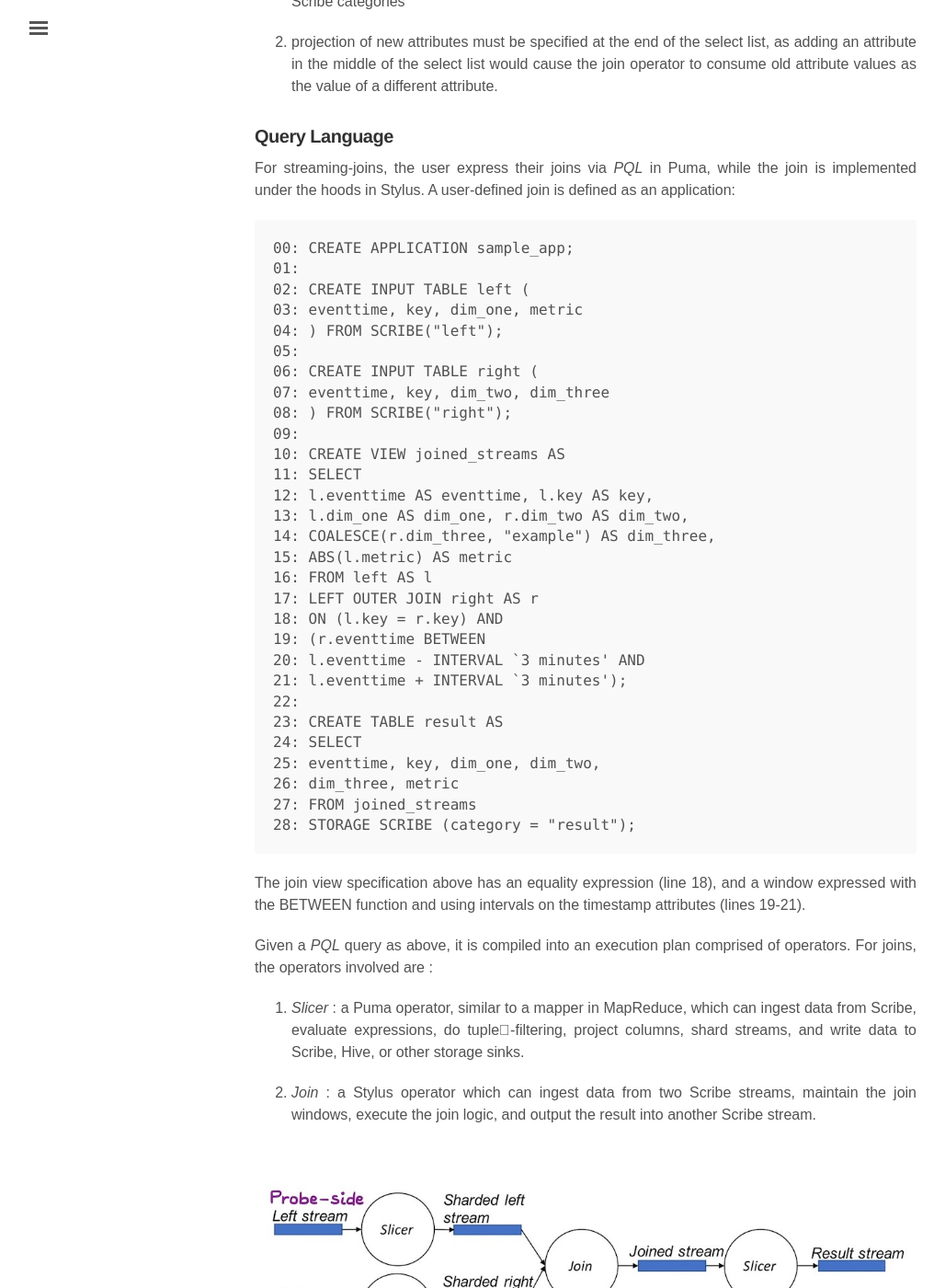
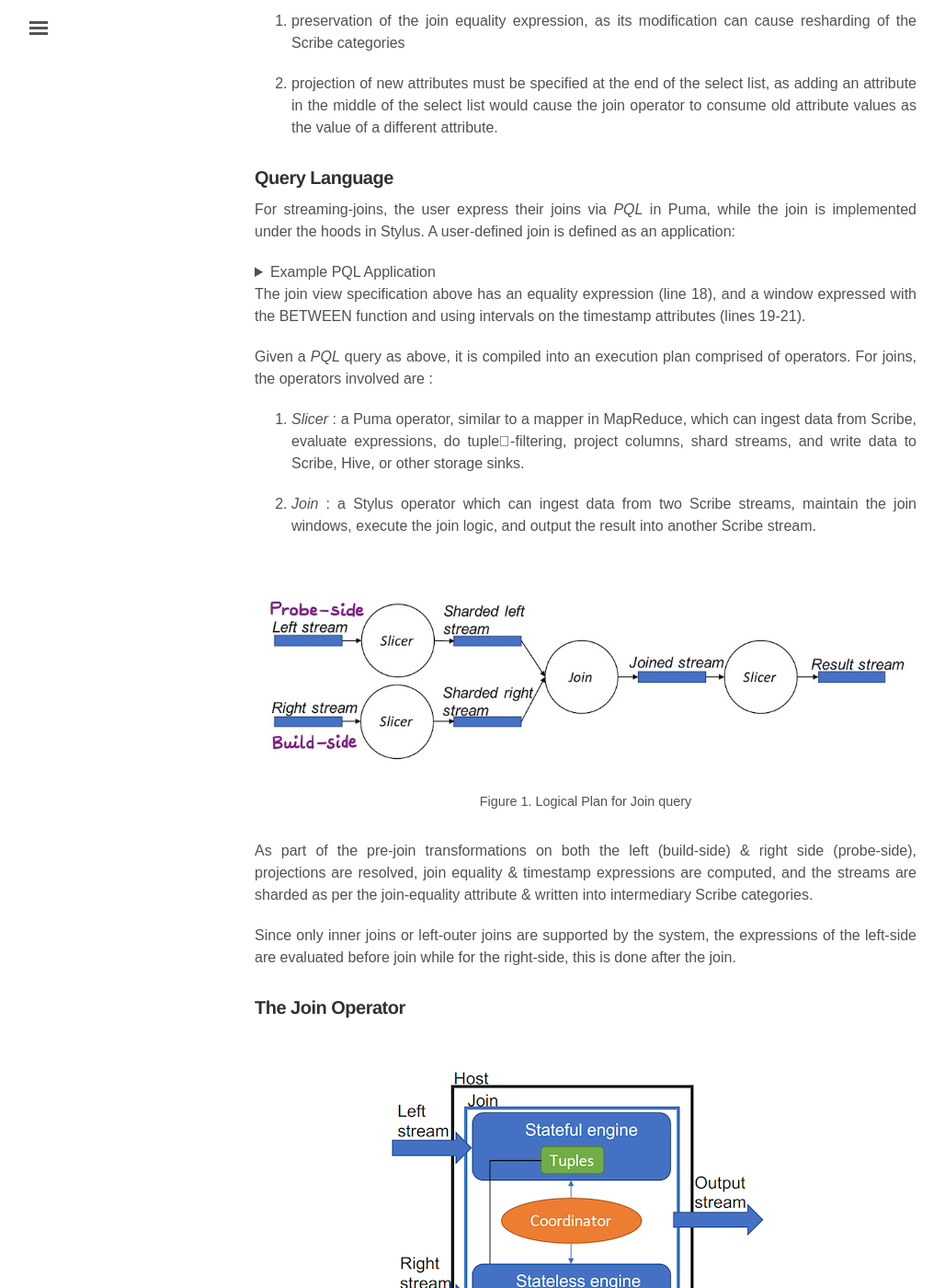
Before and after one commit to sujithjay/sujithjay.github.io, a Jekyll site: the page built from _posts/2020-04-27-Providing-Streaming-Joins-as-a-Service-at-Facebook.md, in a window 1280 px wide and 1400 px high, scrolled down 1615 px. Shown: the whole window at 92% size, without its empty margins (3-1031 px from the left). Built offline with Jekyll 4.4.1, drawn with Linux system fonts in a browser that asks for light colours; nearby versions of some CDN libraries; some web fonts are replaced; formulas are drawn with MathJax 3; comment, search, counter and statistics services are not loaded; some of the changed text lies outside the part shown.

Commit message:
Providing Streaming Joins as a Service at Facebook

````diff
--- a/_posts/2020-04-27-Providing-Streaming-Joins-as-a-Service-at-Facebook.md
+++ b/_posts/2020-04-27-Providing-Streaming-Joins-as-a-Service-at-Facebook.md
@@ -54,37 +55,16 @@
 
 For streaming-joins, the user express their joins via _PQL_ in Puma, while the join is implemented under the hoods in Stylus. A user-defined join is defined as an application:
 
+<details>
+<summary>Example PQL Application</summary>
+<p>
+
+```python
+print("hello world!")
 ```
-00: CREATE APPLICATION sample_app;
-01:
-02: CREATE INPUT TABLE left (
-03: eventtime, key, dim_one, metric
-04: ) FROM SCRIBE("left");
-05:
-06: CREATE INPUT TABLE right (
-07: eventtime, key, dim_two, dim_three
-08: ) FROM SCRIBE("right");
-09:
-10: CREATE VIEW joined_streams AS
-11: SELECT
-12: l.eventtime AS eventtime, l.key AS key,
-13: l.dim_one AS dim_one, r.dim_two AS dim_two,
-14: COALESCE(r.dim_three, "example") AS dim_three,
-15: ABS(l.metric) AS metric
-16: FROM left AS l
-17: LEFT OUTER JOIN right AS r
-18: ON (l.key = r.key) AND
-19: (r.eventtime BETWEEN
-20: l.eventtime - INTERVAL `3 minutes' AND
-21: l.eventtime + INTERVAL `3 minutes');
-22:
-23: CREATE TABLE result AS
-24: SELECT
-25: eventtime, key, dim_one, dim_two,
-26: dim_three, metric
-27: FROM joined_streams
-28: STORAGE SCRIBE (category = "result");
-```
+</p>
+</details>
+
 The join view specification above has an equality expression (line 18), and a window expressed with the BETWEEN function
 and using intervals on the timestamp attributes (lines 19-21).
 
````
Also changed, not shown: other parts of _posts/2020-04-27-Providing-Streaming-Joins-as-a-Service-at-Facebook.md (+1 -0 lines).
